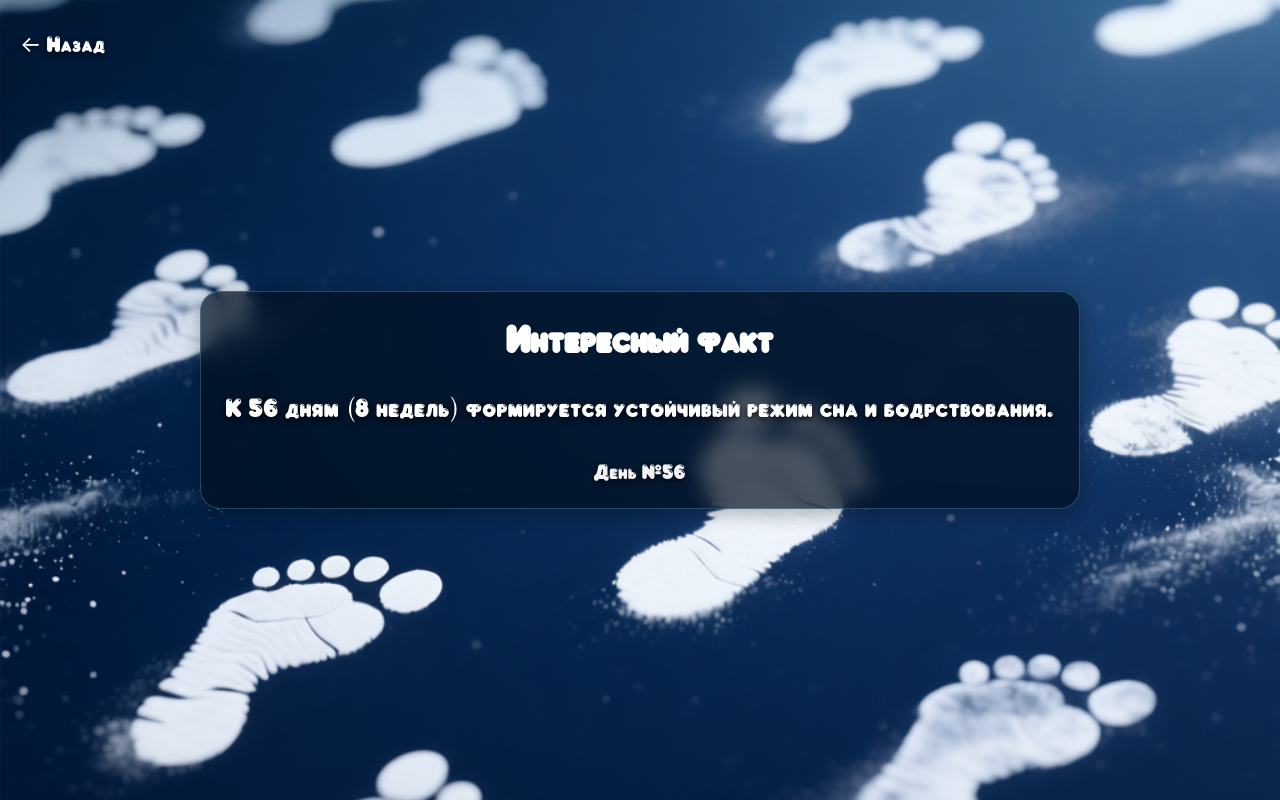
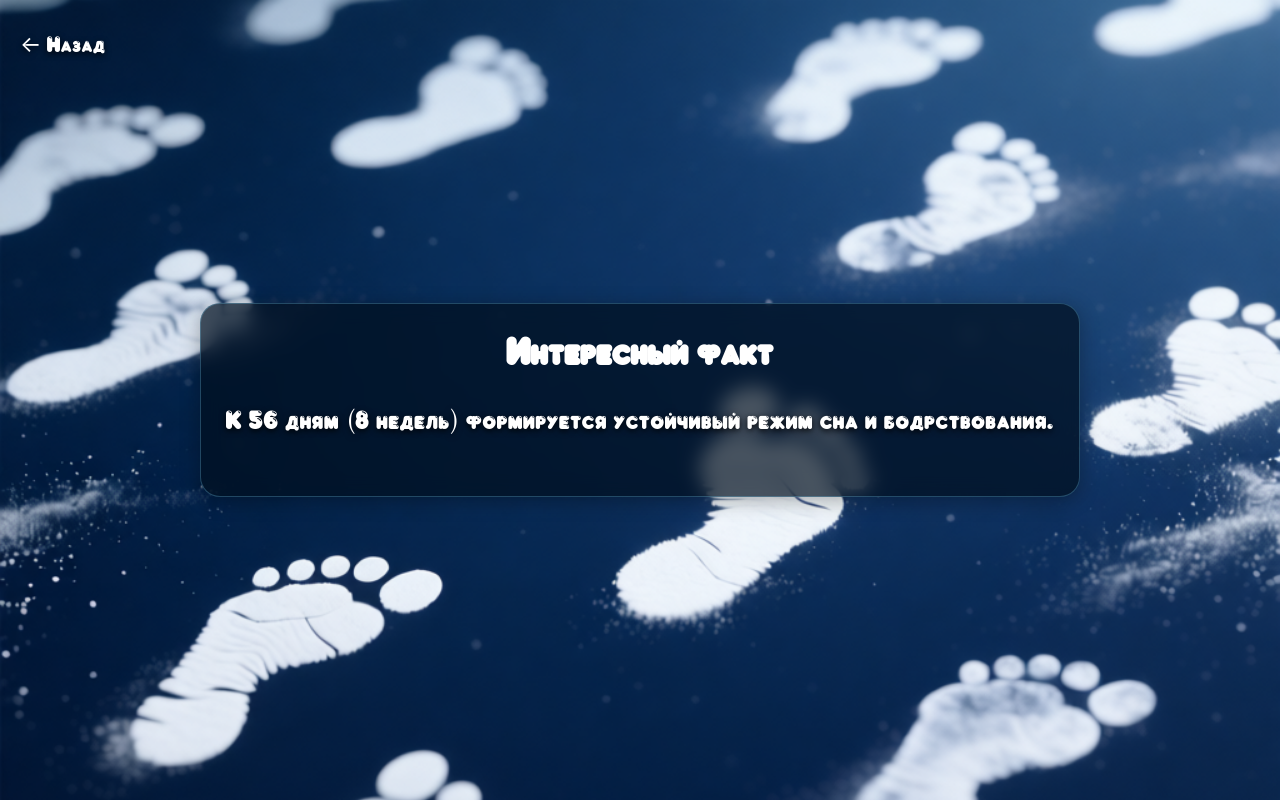
Before and after one commit to pomazunv-svg/son-counter1, a plain HTML site: page facts.html in a window 1280 px wide. Drawn offline with Linux system fonts and the light colour scheme.

Commit message:
facts.html

```diff
--- a/facts.html
+++ b/facts.html
@@ -95,17 +95,9 @@
             min-height: 2.2em;
         }
 
-        .day-info {
-            font-size: 1.3rem;
-            opacity: 0.95;
-            color: white;
-            text-shadow: 0 2px 6px rgba(0, 0, 0, 0.8);
-        }
-
         @media (max-width: 390px) {
             h1 { font-size: 2.1rem; }
             .fact-text { font-size: 1.5rem; }
-            .day-info { font-size: 1.2rem; }
         }
     </style>
 </head>
@@ -116,19 +108,16 @@
         <div class="fact-card">
             <h1>Интересный факт</h1>
             <div class="fact-text" id="fact">Загрузка...</div>
-            <div class="day-info" id="dayInfo">День №...</div>
         </div>
     </div>
 
     <script src="facts-full.js"></script>
     <script>
         document.addEventListener('DOMContentLoaded', () => {
-            // Появление страницы
             setTimeout(() => {
                 document.body.classList.add('fade-in');
             }, 50);
 
-            // Плавный уход по кнопке "Назад"
             const backLink = document.querySelector('.back');
             if (backLink) {
                 backLink.addEventListener('click', (e) => {
@@ -160,8 +149,6 @@
             }, speed);
         }
 
-        document.getElementById('dayInfo').textContent = `День №${daysOld}`;
-
         setTimeout(() => {
             if (typeof facts !== 'undefined' && Array.isArray(facts) && facts.length > 0) {
                 const factIndex = (daysOld - 1) % facts.length;
```
